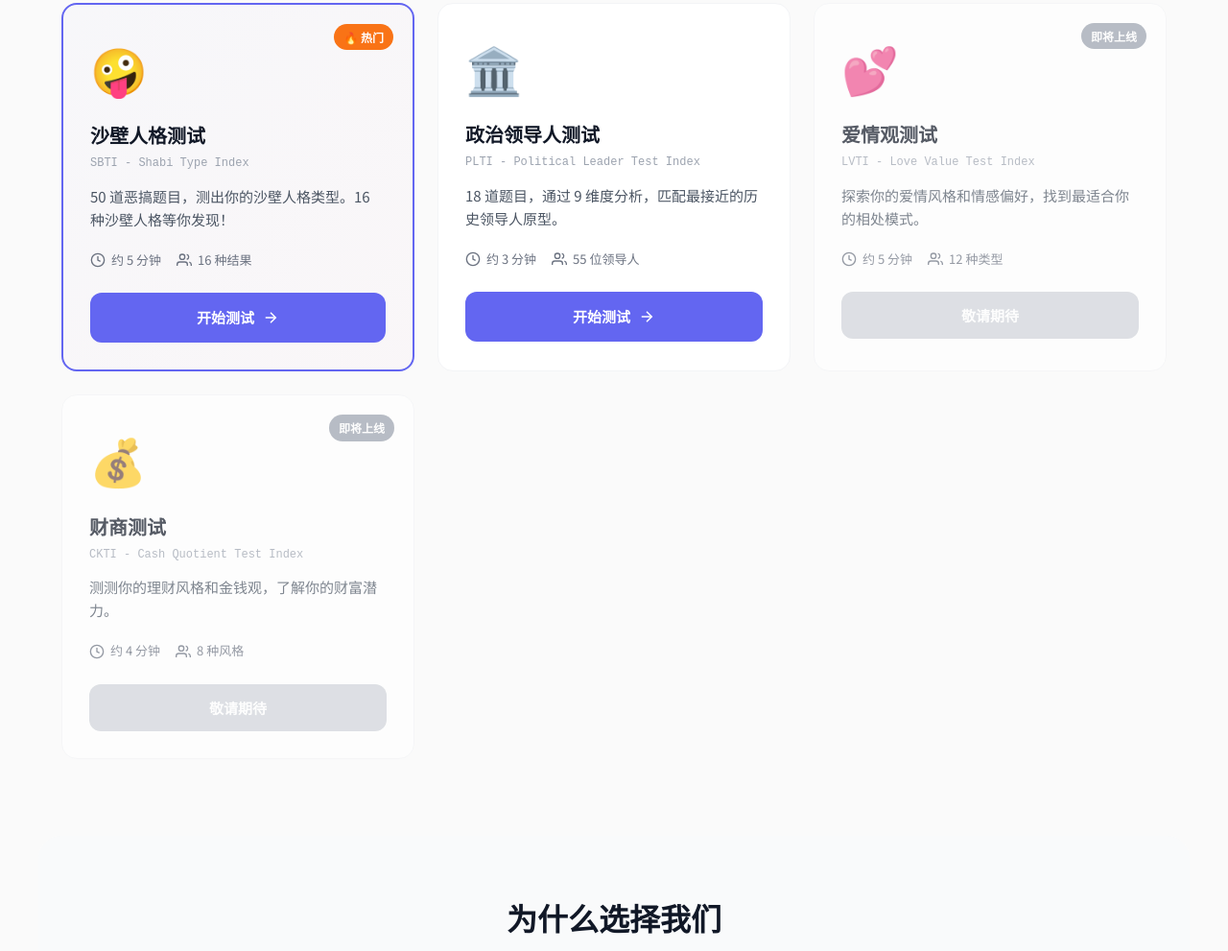
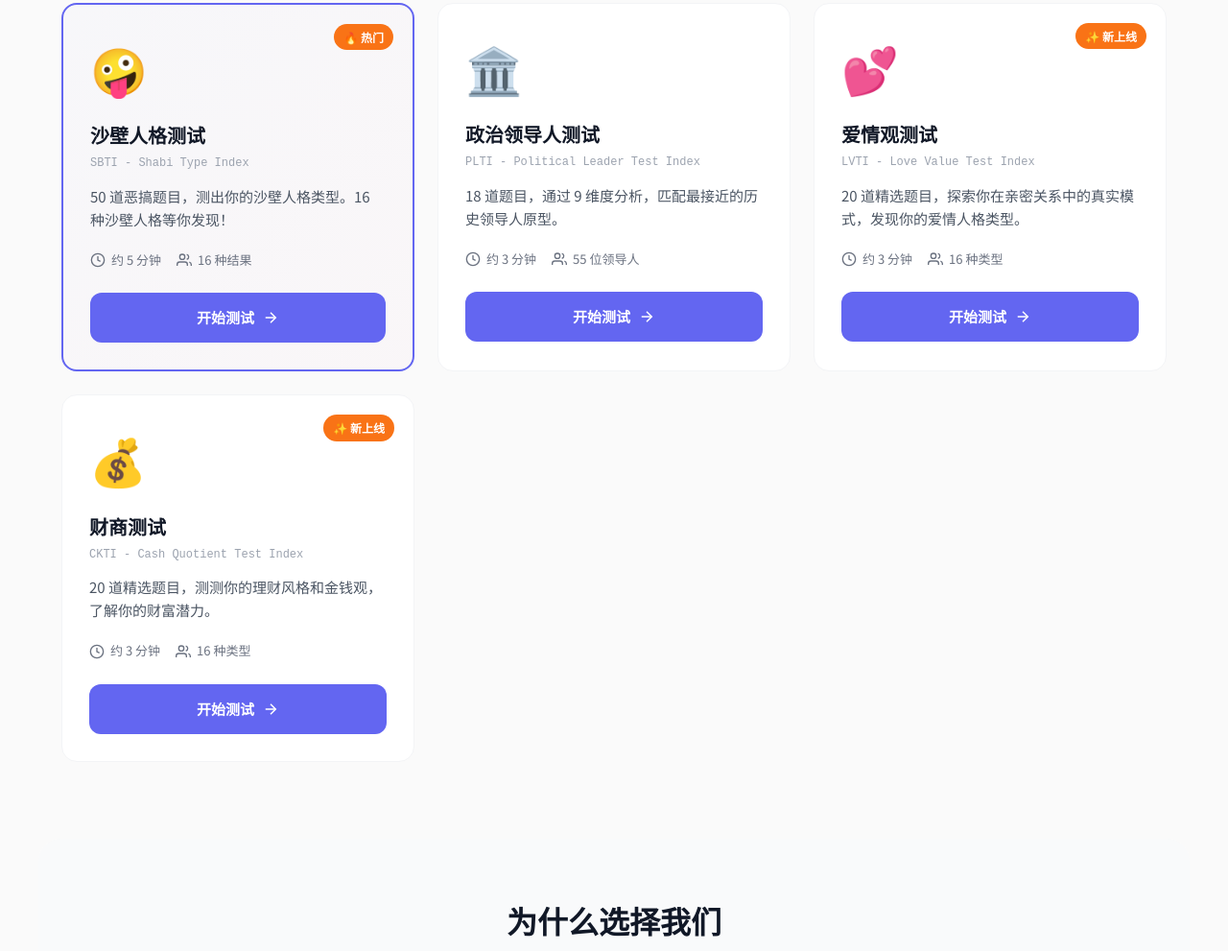
Before and after one commit to zpdr1/test, a plain HTML site: page index.html in a window 1280 px wide. Shown: the part 764-1755 px from the top of the page at 96% size. Drawn offline with Linux system fonts and the light colour scheme.

Commit message:
feat: LVTI 和 CKTI 上线
- 更新首页：LVTI、CKTI 改为已上线状态
- 更新 README 状态

```diff
--- a/index.html
+++ b/index.html
@@ -148,13 +148,13 @@
         </article>
 
         <!-- LVTI 爱情观测试 -->
-        <article class="test-card coming-soon">
-          <div class="test-badge coming">即将上线</div>
+        <article class="test-card">
+          <div class="test-badge new">✨ 新上线</div>
           <div class="test-icon">💕</div>
           <h3 class="test-title">爱情观测试</h3>
           <p class="test-name-en">LVTI - Love Value Test Index</p>
           <p class="test-desc">
-            探索你的爱情风格和情感偏好，找到最适合你的相处模式。
+            20 道精选题目，探索你在亲密关系中的真实模式，发现你的爱情人格类型。
           </p>
           <div class="test-meta">
             <span class="meta-item">
@@ -162,7 +162,7 @@
                 <circle cx="12" cy="12" r="10"></circle>
                 <polyline points="12 6 12 12 16 14"></polyline>
               </svg>
-              约 5 分钟
+              约 3 分钟
             </span>
             <span class="meta-item">
               <svg class="icon" viewBox="0 0 24 24" fill="none" stroke="currentColor" stroke-width="2">
@@ -171,22 +171,26 @@
                 <path d="M23 21v-2a4 4 0 0 0-3-3.87"></path>
                 <path d="M16 3.13a4 4 0 0 1 0 7.75"></path>
               </svg>
-              12 种类型
+              16 种类型
             </span>
           </div>
-          <button class="test-button disabled" disabled>
-            敬请期待
-          </button>
+          <a href="https://lvti.7e.ink" class="test-button">
+            开始测试
+            <svg class="arrow" viewBox="0 0 24 24" fill="none" stroke="currentColor" stroke-width="2">
+              <line x1="5" y1="12" x2="19" y2="12"></line>
+              <polyline points="12 5 19 12 12 19"></polyline>
+            </svg>
+          </a>
         </article>
 
         <!-- CKTI 财商测试 -->
-        <article class="test-card coming-soon">
-          <div class="test-badge coming">即将上线</div>
+        <article class="test-card">
+          <div class="test-badge new">✨ 新上线</div>
           <div class="test-icon">💰</div>
           <h3 class="test-title">财商测试</h3>
           <p class="test-name-en">CKTI - Cash Quotient Test Index</p>
           <p class="test-desc">
-            测测你的理财风格和金钱观，了解你的财富潜力。
+            20 道精选题目，测测你的理财风格和金钱观，了解你的财富潜力。
           </p>
           <div class="test-meta">
             <span class="meta-item">
@@ -194,7 +198,7 @@
                 <circle cx="12" cy="12" r="10"></circle>
                 <polyline points="12 6 12 12 16 14"></polyline>
               </svg>
-              约 4 分钟
+              约 3 分钟
             </span>
             <span class="meta-item">
               <svg class="icon" viewBox="0 0 24 24" fill="none" stroke="currentColor" stroke-width="2">
@@ -203,12 +207,16 @@
                 <path d="M23 21v-2a4 4 0 0 0-3-3.87"></path>
                 <path d="M16 3.13a4 4 0 0 1 0 7.75"></path>
               </svg>
-              8 种风格
+              16 种类型
             </span>
           </div>
-          <button class="test-button disabled" disabled>
-            敬请期待
-          </button>
+          <a href="https://ckti.7e.ink" class="test-button">
+            开始测试
+            <svg class="arrow" viewBox="0 0 24 24" fill="none" stroke="currentColor" stroke-width="2">
+              <line x1="5" y1="12" x2="19" y2="12"></line>
+              <polyline points="12 5 19 12 12 19"></polyline>
+            </svg>
+          </a>
         </article>
       </div>
     </section>
```
Also changed, not shown: README.md.
